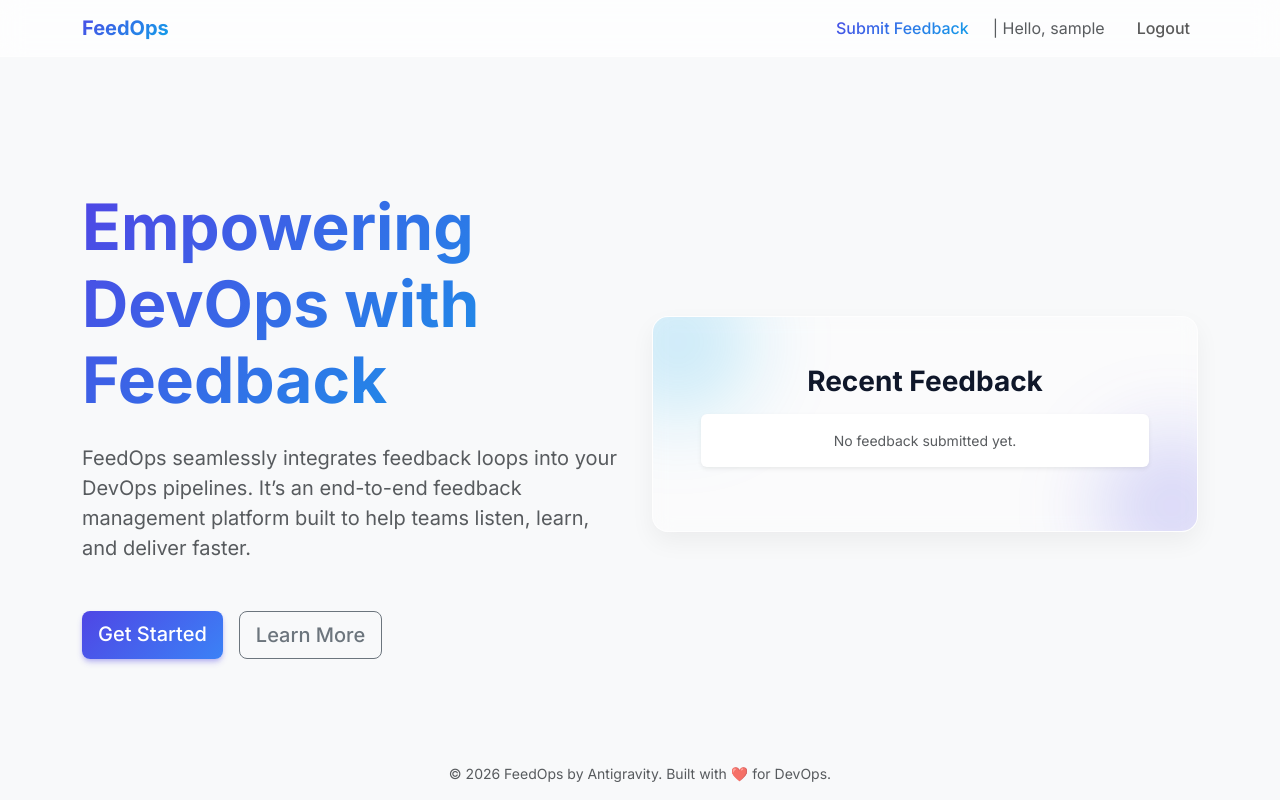
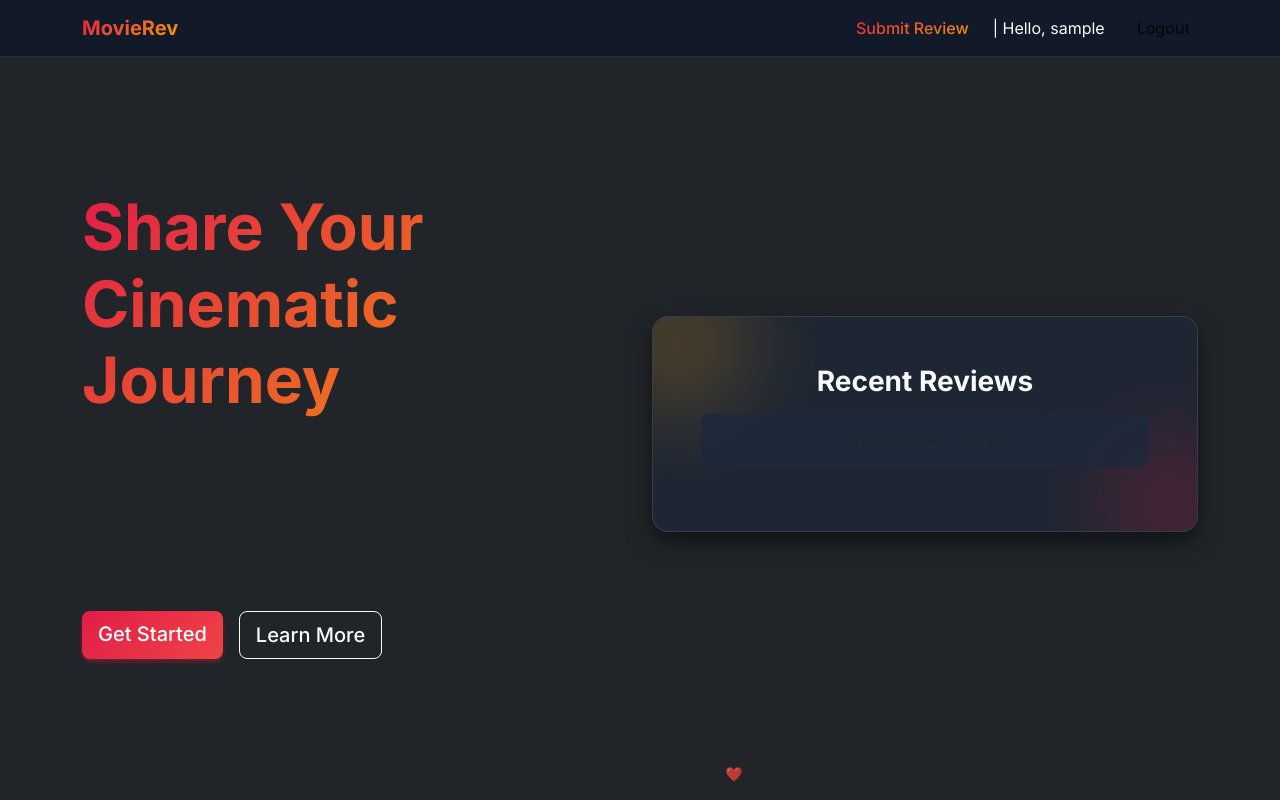
Before and after one commit to nishal-s/Feedback-Management-System, a Flask app: page / in a window 1280 px wide. Run offline with Flask 3, Linux system fonts and the light colour scheme; the visitor is signed in with stand-in values (Sample User, id 1).

Commit message:
all changes done

```diff
--- a/app.py
+++ b/app.py
@@ -1,6 +1,6 @@
 from flask import Flask, render_template, redirect, url_for, flash, request
 from flask_login import LoginManager, login_user, login_required, logout_user, current_user
-from models import db, User, Feedback
+from models import db, User, Review
 
 app = Flask(__name__)
 # Keep the secret key to allow flash messaging and sessions
@@ -27,28 +27,29 @@ with app.app_context():
 
 @app.route('/')
 def index():
-    recent_feedbacks = Feedback.query.order_by(Feedback.timestamp.desc()).limit(3).all()
-    return render_template('index.html', recent_feedbacks=recent_feedbacks)
+    recent_reviews = Review.query.order_by(Review.timestamp.desc()).limit(3).all()
+    return render_template('index.html', recent_reviews=recent_reviews)
 
-@app.route('/feedback', methods=['GET', 'POST'])
+@app.route('/review', methods=['GET', 'POST'])
 @login_required
-def feedback():
+def review():
     if request.method == 'POST':
-        message = request.form.get('message')
+        movie_title = request.form.get('movie_title')
+        review_text = request.form.get('review_text')
         rating = request.form.get('rating')
 
-        if not rating or not message:
-            flash('Please provide both a rating and a message.', 'danger')
-            return redirect(url_for('feedback'))
+        if not rating or not review_text or not movie_title:
+            flash('Please provide a movie title, a rating, and a review.', 'danger')
+            return redirect(url_for('review'))
 
-        new_feedback = Feedback(message=message, rating=int(rating), user_id=current_user.id)
-        db.session.add(new_feedback)
+        new_review = Review(movie_title=movie_title, review_text=review_text, rating=int(rating), user_id=current_user.id)
+        db.session.add(new_review)
         db.session.commit()
 
-        flash('Thank you for your feedback!', 'success')
+        flash('Thank you for your movie review!', 'success')
         return redirect(url_for('index'))
 
-    return render_template('feedback.html')
+    return render_template('review.html')
 
 @app.route('/admin')
 @login_required
@@ -57,8 +58,8 @@ def admin():
         flash('Access denied. Admin privileges required.', 'danger')
         return redirect(url_for('index'))
 
-    all_feedbacks = Feedback.query.order_by(Feedback.timestamp.desc()).all()
-    return render_template('admin.html', feedbacks=all_feedbacks)
+    all_reviews = Review.query.order_by(Review.timestamp.desc()).all()
+    return render_template('admin.html', reviews=all_reviews)
 
 
 @app.route('/register', methods=['GET', 'POST'])
--- a/static/css/style.css
+++ b/static/css/style.css
@@ -1,8 +1,8 @@
 /* Global Reset and Fonts */
 body {
     font-family: 'Inter', sans-serif;
-    background-color: #f8fafc !important; /* Tailwind slate-50 */
-    color: #0f172a; /* Tailwind slate-900 */
+    background-color: #0f172a !important; /* Tailwind slate-900 */
+    color: #f8fafc; /* Tailwind slate-50 */
     min-height: 100vh;
     display: flex;
     flex-direction: column;
@@ -15,19 +15,18 @@ h1, h2, h3, h4, h5, h6 {
 
 /* Gradient Text for modern feel */
 .text-gradient {
-    background: linear-gradient(135deg, #4f46e5 0%, #0ea5e9 100%);
+    background: linear-gradient(135deg, #e11d48 0%, #f59e0b 100%);
     -webkit-background-clip: text;
     -webkit-text-fill-color: transparent;
     background-clip: text;
-    text-fill-color: transparent;
 }
 
 /* Custom Nav Bar with Glassmorphism */
 .glass-navbar {
-    background: rgba(255, 255, 255, 0.7);
+    background: rgba(15, 23, 42, 0.8);
     backdrop-filter: blur(12px);
     -webkit-backdrop-filter: blur(12px);
-    border-bottom: 1px solid rgba(255, 255, 255, 0.3);
+    border-bottom: 1px solid rgba(255, 255, 255, 0.1);
 }
 
 .content-area {
@@ -47,29 +46,34 @@ h1, h2, h3, h4, h5, h6 {
 }
 
 .btn-primary.custom-btn {
-    background: linear-gradient(135deg, #4f46e5 0%, #3b82f6 100%);
+    background: linear-gradient(135deg, #e11d48 0%, #ef4444 100%);
     border: none;
-    box-shadow: 0 4px 6px -1px rgba(79, 70, 229, 0.3), 0 2px 4px -1px rgba(79, 70, 229, 0.2);
+    box-shadow: 0 4px 6px -1px rgba(225, 29, 72, 0.3), 0 2px 4px -1px rgba(225, 29, 72, 0.2);
 }
 
 .btn-primary.custom-btn:hover {
-    box-shadow: 0 10px 15px -3px rgba(79, 70, 229, 0.4), 0 4px 6px -2px rgba(79, 70, 229, 0.2);
+    box-shadow: 0 10px 15px -3px rgba(225, 29, 72, 0.4), 0 4px 6px -2px rgba(225, 29, 72, 0.2);
     transform: translateY(-2px);
 }
 
+.btn-outline-secondary.custom-btn {
+    color: #f8fafc;
+    border-color: #f8fafc;
+}
+
 .btn-outline-secondary.custom-btn:hover {
-    background-color: #f1f5f9;
-    color: #0f172a;
-    border-color: #cbd5e1;
+    background-color: #1e293b;
+    color: #f8fafc;
+    border-color: #475569;
 }
 
 /* Glass Cards for content */
 .glass-card {
-    background: rgba(255, 255, 255, 0.4);
+    background: rgba(30, 41, 59, 0.6);
     backdrop-filter: blur(10px);
     border-radius: 16px;
-    border: 1px solid rgba(255, 255, 255, 0.6);
-    box-shadow: 0 10px 25px rgba(0, 0, 0, 0.05);
+    border: 1px solid rgba(255, 255, 255, 0.1);
+    box-shadow: 0 10px 25px rgba(0, 0, 0, 0.5);
 }
 
 .hero-card {
@@ -84,7 +88,7 @@ h1, h2, h3, h4, h5, h6 {
     left: -50px;
     width: 150px;
     height: 150px;
-    background: rgba(14, 165, 233, 0.2);
+    background: rgba(245, 158, 11, 0.2);
     filter: blur(40px);
     border-radius: 50%;
     z-index: -1;
@@ -97,7 +101,7 @@ h1, h2, h3, h4, h5, h6 {
     right: -50px;
     width: 150px;
     height: 150px;
-    background: rgba(79, 70, 229, 0.2);
+    background: rgba(225, 29, 72, 0.2);
     filter: blur(40px);
     border-radius: 50%;
     z-index: -1;
--- a/templates/base.html
+++ b/templates/base.html
@@ -9,14 +9,14 @@
     <link href="https://cdn.jsdelivr.net/npm/bootstrap@5.3.2/dist/css/bootstrap.min.css" rel="stylesheet">
     <!-- Custom CSS -->
     <link rel="stylesheet" href="{{ url_for('static', filename='css/style.css') }}">
-    <title>{% block title %}FeedOps{% endblock %}</title>
+    <title>{% block title %}MovieRev{% endblock %}</title>
 </head>
-<body class="bg-light">
+<body class="bg-dark text-light">
 
     <!-- Navigation Bar -->
     <nav class="navbar navbar-expand-lg glass-navbar fixed-top">
         <div class="container">
-            <a class="navbar-brand fw-bold text-gradient" href="{{ url_for('index') }}">FeedOps</a>
+            <a class="navbar-brand fw-bold text-gradient" href="{{ url_for('index') }}">MovieRev</a>
             <button class="navbar-toggler" type="button" data-bs-toggle="collapse" data-bs-target="#navbarsupportedContent" aria-controls="navbarsupportedContent" aria-expanded="false" aria-label="Toggle navigation">
                 <span class="navbar-toggler-icon"></span>
             </button>
@@ -24,7 +24,7 @@
                 <ul class="navbar-nav ms-auto mb-2 mb-lg-0">
                     {% if current_user.is_authenticated %}
                         <li class="nav-item">
-                            <a class="nav-link fw-medium text-gradient" href="{{ url_for('feedback') }}">Submit Feedback</a>
+                            <a class="nav-link fw-medium text-gradient" href="{{ url_for('review') }}">Submit Review</a>
                         </li>
                         {% if current_user.username == 'admin' %}
                         <li class="nav-item">
@@ -32,7 +32,7 @@
                         </li>
                         {% endif %}
                         <li class="nav-item">
-                            <span class="nav-link text-muted ms-lg-2 me-3">| Hello, {{ current_user.username }}</span>
+                            <span class="nav-link text-light ms-lg-2 me-3">| Hello, {{ current_user.username }}</span>
                         </li>
                         <li class="nav-item">
                             <a class="nav-link fw-medium btn btn-sm btn-outline-danger custom-btn border-0 py-2" href="{{ url_for('logout') }}">Logout</a>
@@ -72,7 +72,7 @@
     <!-- Footer -->
     <footer class="footer mt-auto py-3 text-center">
         <div class="container text-muted small">
-            &copy; 2026 FeedOps by Antigravity. Built with ❤️ for DevOps.
+            &copy; 2026 MovieRev by Antigravity. Built with ❤️ for Cinephiles.
         </div>
     </footer>
 
--- a/templates/index.html
+++ b/templates/index.html
@@ -5,9 +5,9 @@
 {% block content %}
 <div class="row align-items-center vh-80 hero-section mt-5 mt-md-0 pt-5 pt-md-0">
     <div class="col-md-6 text-center text-md-start">
-        <h1 class="display-3 fw-bold text-gradient mb-4">Empowering DevOps with Feedback</h1>
+        <h1 class="display-3 fw-bold text-gradient mb-4">Share Your Cinematic Journey</h1>
         <p class="lead text-muted mb-5">
-            FeedOps seamlessly integrates feedback loops into your DevOps pipelines. It’s an end-to-end feedback management platform built to help teams listen, learn, and deliver faster.
+            MovieRev is your premium platform to review, rate, and discuss your favorite movies. Join the community and let your voice be heard on the biggest blockbusters and indie gems.
         </p>
         <div class="d-flex gap-3 justify-content-center justify-content-md-start">
             <a href="#" class="btn btn-primary btn-lg custom-btn">Get Started</a>
@@ -18,18 +18,19 @@
     <div class="col-md-6 mt-5 mt-md-0 d-none d-md-block text-center">
         <!-- We will use a dynamic iteration of actual feedback items to look premium -->
         <div class="glass-card p-5 hero-card mx-auto">
-            <h3 class="fw-bold mb-3">Recent Feedback</h3>
-            {% for item in recent_feedbacks %}
-            <div class="feedback-item mb-3 p-3 bg-white rounded shadow-sm text-start">
+            <h3 class="fw-bold mb-3">Recent Reviews</h3>
+            {% for item in recent_reviews %}
+            <div class="feedback-item mb-3 p-3 text-start" style="background: rgba(30, 41, 59, 0.8); border-radius: 8px;">
                 <div class="text-warning small mb-1">
                     {% for _ in range(item.rating) %}★{% endfor %}{% for _ in range(5 - item.rating) %}☆{% endfor %}
                 </div>
-                <div class="small fw-medium">"{{ item.message }}"</div>
-                <div class="text-muted extremely-small mt-2">- {{ item.user.username }}</div>
+                <div class="small fw-bold text-gradient">{{ item.movie_title }}</div>
+                <div class="small fw-medium">"{{ item.review_text }}"</div>
+                <div class="text-light small mt-2 fst-italic">- {{ item.user.username }}</div>
             </div>
             {% else %}
-            <div class="feedback-item mb-3 p-3 bg-white rounded shadow-sm text-center">
-                <p class="text-muted small mb-0">No feedback submitted yet.</p>
+            <div class="feedback-item mb-3 p-3 text-center" style="background: rgba(30, 41, 59, 0.8); border-radius: 8px;">
+                <p class="text-muted small mb-0">No reviews submitted yet.</p>
             </div>
             {% endfor %}
         </div>
```
Also changed, not shown: models.py (+4 -3 lines), templates/admin.html (+6 -6 lines), templates/review.html (renamed from templates/feedback.html, +11 -6 lines).
